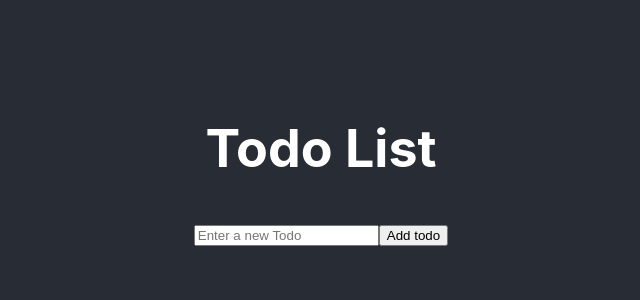
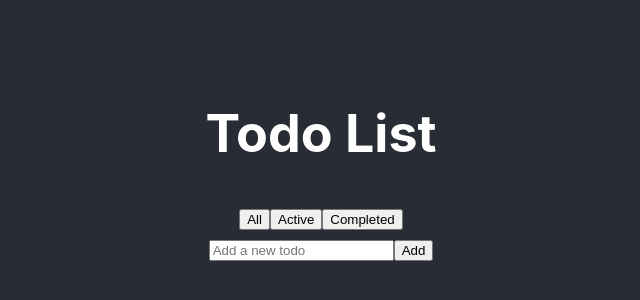
Before and after one commit to yoonseo-han/ToDoList, a React (Create React App) app: page / in a window 1280 px wide. Shown: the part 236-536 px from the top of the page, without its empty margins (319-959 px from the left). Built offline with nearby package versions, Linux system fonts and the light colour scheme.

Commit message:
Updated todo list function and checkbox

```diff
--- a/src/App.css
+++ b/src/App.css
@@ -36,3 +36,24 @@
     transform: rotate(360deg);
   }
 }
+
+.todo-row {
+  display: flex;
+  justify-content: space-between;
+  align-items: center;
+  margin: 4px auto;
+  color: black;
+  background: white;
+
+  padding: 16px;
+  border-radius: 5px;
+  width: 90%;
+}
+
+.function-button {
+  display: flex;
+  justify-content: space-between;
+  margin: 10px auto;
+  align-items: center;
+
+}
--- a/src/App.js
+++ b/src/App.js
@@ -1,6 +1,5 @@
 import './App.css';
-import TodoForm from './components/TodoForm';
-import TodoList from './components/TodoList';
+import TodoList from './TodoList';
 
 function App() {
   return (
--- /dev/null
+++ b/src/TodoList.js
@@ -0,0 +1,69 @@
+import React, { useState, useEffect } from 'react';
+
+function TodoList() {
+    const [todos, setTodos] = useState([]);
+    const [filter, setFilter] = useState('all');
+
+    useEffect(() => {
+        const storedTodos = JSON.parse(localStorage.getItem('todos'));
+        if (storedTodos) {
+            setTodos(storedTodos);
+        }
+    }, []);
+
+    useEffect(() => {
+        localStorage.setItem('todos', JSON.stringify(todos));
+    }, [todos]);
+
+    function addTodo(text) {
+        const newTodo = { text, completed: false };
+        setTodos([...todos, newTodo]);
+    }
+
+    function toggleTodoCompleted(index) {
+        const newTodos = [...todos];
+        newTodos[index].completed = !newTodos[index].completed;
+        setTodos(newTodos);
+    }
+
+    function setFilterValue(newFilter) {
+        setFilter(newFilter);
+    }
+    return (
+    <div>
+        <div>
+            <button onClick={() => setFilterValue('all')}>All</button>
+            <button onClick={() => setFilterValue('active')}>Active</button>
+            <button onClick={() => setFilterValue('completed')}>Completed</button>
+        </div>
+        <form onSubmit={(e) => {
+            e.preventDefault();
+            const newTodoText = e.target.elements.todoText.value;
+            if (newTodoText.trim()) {
+                addTodo(newTodoText);
+                e.target.elements.todoText.value = '';
+            }
+        }}>
+            <input type="text" name="todoText" placeholder="Add a new todo" />
+            <button type="submit">Add</button>
+        </form>
+        <div>
+            {todos.filter(todo => {
+                if (filter === 'all') {
+                return true;
+                } else if (filter === 'active') {
+                return !todo.completed;
+                } else if (filter === 'completed') {
+                return todo.completed;
+                }
+            }).map((todo, index) => (
+                <ul className='todo-row' key={index}>
+                    <span>{todo.text}</span>
+                    <input type="checkbox" checked={todo.completed} onChange={() => toggleTodoCompleted(index)} />
+                </ul>
+            ))}
+        </div>
+    </div>
+    );
+}
+export default TodoList;
--- a/src/components/TodoForm.js
+++ /dev/null
@@ -1,29 +0,0 @@
-import React, {useState} from 'react'
-
-function TodoForm(props) {
-    const [input, setInput] = useState('');
-
-    const handleSubmit = e => {
-        e.preventDefault();
-
-        props.onSubmit({
-            id: Math.floor(Math.random() * 10000),
-            text:input
-        });
-
-        setInput('');
-    };
-
-    const handleChange = e => {
-        setInput(e.target.value);
-    }
-
-    return (
-        <form className='todo-form' onSubmit={handleSubmit}>
-            <input type="text" placeholder='Enter a new Todo' value={input} name='text' className='todo-input' onChange={handleChange}/>
-            <button className='todo-button'>Add todo</button>
-        </form>
-    )
-}
-
-export default TodoForm
--- a/src/components/TodoList.js
+++ /dev/null
@@ -1,23 +0,0 @@
-import React, {useState} from 'react'
-import TodoForm from './TodoForm'
-
-function TodoList() {
-    const [todos, setToDos] = useState([])
-
-    const addToDo = todo => {
-        if(!todo.text || /^\s*$/.test(todo.text)) return;
-
-        const newToDos = [todo, ...todos]
-
-        setToDos(newToDos);
-        console.log(todo, ...todos);
-    }
-
-    return (
-    <div>
-        <TodoForm onSubmit={addToDo}/>
-    </div>
-    )
-}
-
-export default TodoList
```
Also changed, not shown: src/components/Todo.js (deleted, +0 -24 lines).
